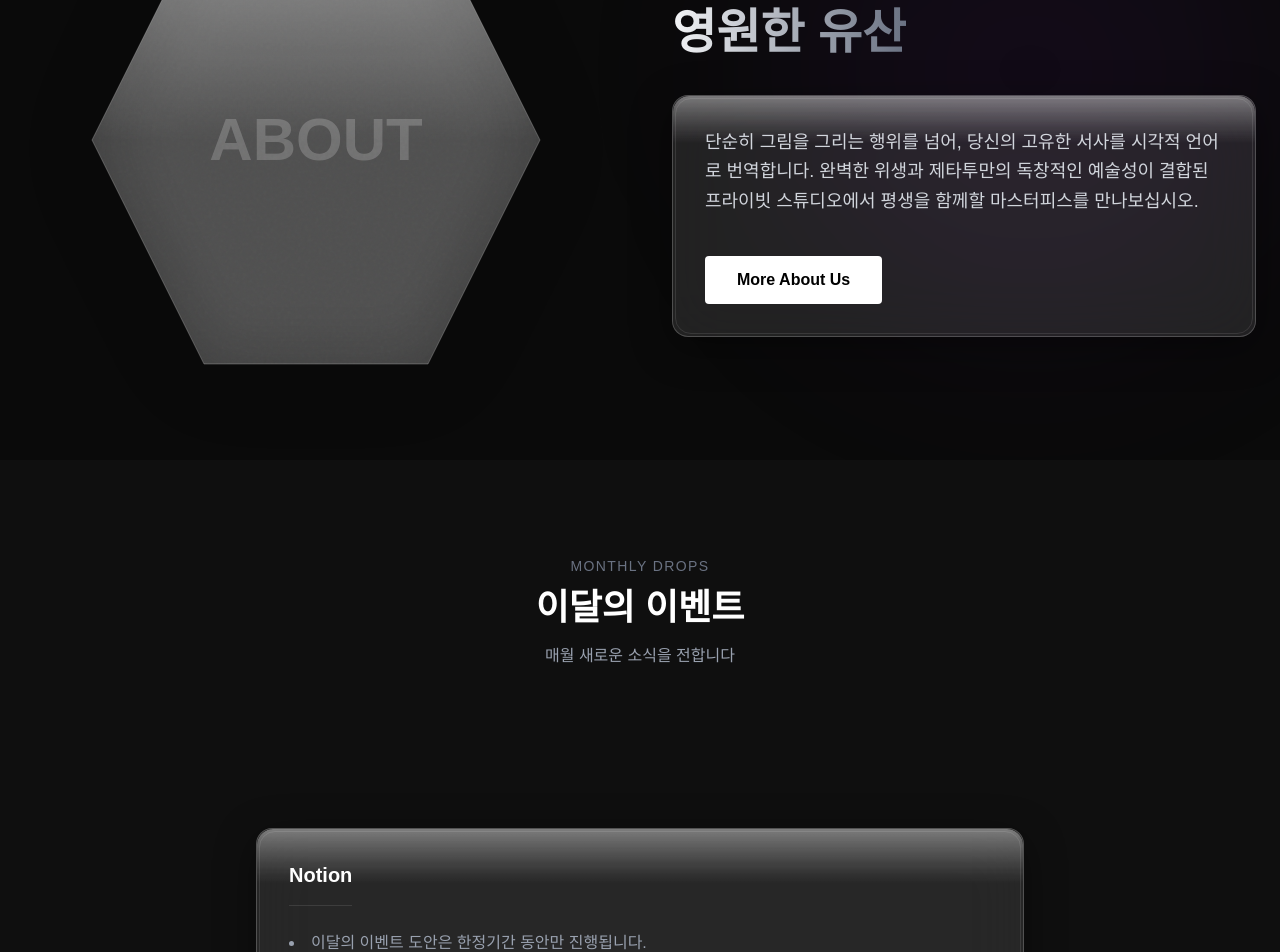
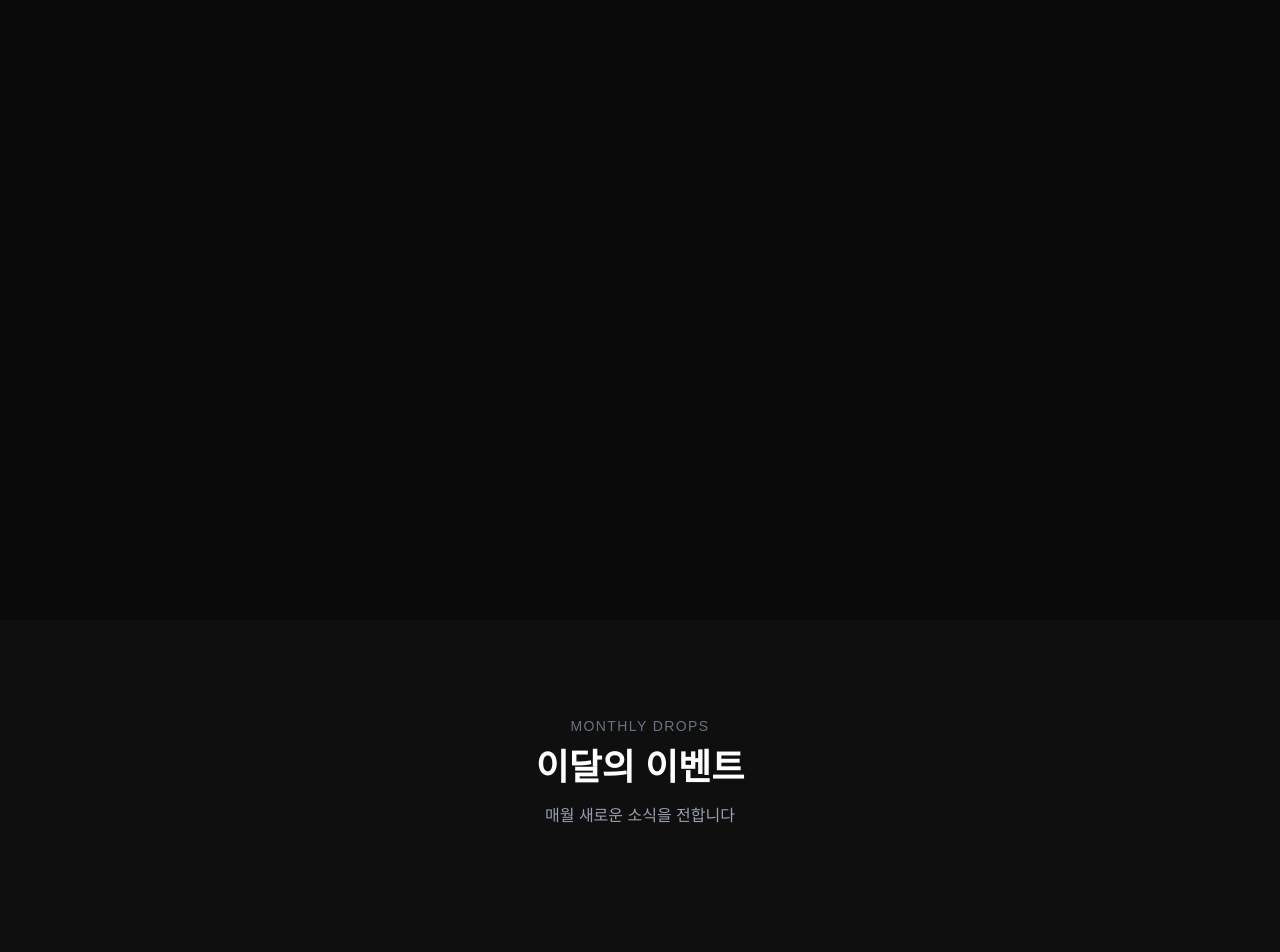
Before and after one commit to cafeina3325-lab/New-3, a Next.js app: page / in a window 1280 px wide. Shown: the part 980-1932 px from the top of the page. Built offline with nearby package versions, Linux system fonts and the light colour scheme.

Commit message:
Update Sections B and C

```diff
--- a/src/components/sections/SectionB.tsx
+++ b/src/components/sections/SectionB.tsx
@@ -1,48 +1,8 @@
-import Link from "next/link";
-import GlassHexagon from "../ui/GlassHexagon";
-
 export default function SectionB() {
     return (
-        <section className="py-24 bg-neutral-950 relative overflow-hidden">
-            {/* Background Elements */}
-            <div className="absolute top-0 right-0 w-[500px] h-[500px] bg-purple-900/10 rounded-full blur-[100px] pointer-events-none" />
-
-            <div className="container mx-auto px-6 relative z-10">
-                <div className="flex flex-col md:flex-row items-center gap-16">
-                    {/* Visual Side */}
-                    <div className="w-full md:w-1/2 flex justify-center">
-                        <div className="relative w-full max-w-md aspect-square">
-                            <GlassHexagon className="w-full h-full flex items-center justify-center p-8">
-                                <span className="text-white/20 text-6xl font-bold">ABOUT</span>
-                            </GlassHexagon>
-                        </div>
-                    </div>
-
-                    {/* Content Side */}
-                    <div className="w-full md:w-1/2">
-                        <h2 className="text-4xl md:text-5xl font-bold text-white mb-8 leading-tight">
-                            피부 위에 새겨지는<br />
-                            <span className="text-transparent bg-clip-text bg-gradient-to-r from-gray-100 to-gray-500">
-                                영원한 유산
-                            </span>
-                        </h2>
-                        <div className="glass-panel p-8 rounded-2xl border-white/5 space-y-6">
-                            <p className="text-gray-300 leading-relaxed text-lg">
-                                단순히 그림을 그리는 행위를 넘어, 당신의 고유한 서사를 시각적 언어로 번역합니다.
-                                완벽한 위생과 제타투만의 독창적인 예술성이 결합된 프라이빗 스튜디오에서
-                                평생을 함께할 마스터피스를 만나보십시오.
-                            </p>
-                            <div className="pt-4">
-                                <Link href="/about">
-                                    <button className="px-8 py-3 bg-white text-black font-bold rounded hover:bg-gray-200 transition-colors">
-                                        More About Us
-                                    </button>
-                                </Link>
-                            </div>
-                        </div>
-                    </div>
-                </div>
-            </div>
+        <section id="section-b" className="bg-neutral-950 min-h-screen w-full flex items-center justify-center">
+            {/* Section B exists but content is purposely empty as per design request.
+                 min-h-screen ensures it occupies space on the page. */}
         </section>
     );
 }
--- a/src/components/sections/SectionC.tsx
+++ b/src/components/sections/SectionC.tsx
@@ -1,12 +1,13 @@
 import GlassHexagon from "../ui/GlassHexagon";
+import Image from "next/image";
 
 export default function SectionC() {
     const events = [
-        { id: 1, title: "Event 1", desc: "Limited Edition" },
-        { id: 2, title: "Event 2", desc: "Special Offer" },
-        { id: 3, title: "Event 3", desc: "New Arrival" },
-        { id: 4, title: "Event 4", desc: "Artist Collab" },
-        { id: 5, title: "Event 5", desc: "Seasonal Style" },
+        { id: 1, title: "Event 1", desc: "Limited Edition", image: "https://placehold.co/600x600/1a1a1a/FFF?text=Event+1" },
+        { id: 2, title: "Event 2", desc: "Special Offer", image: "https://placehold.co/600x600/2a2a2a/FFF?text=Event+2" },
+        { id: 3, title: "Event 3", desc: "New Arrival", image: "https://placehold.co/600x600/333333/FFF?text=Event+3" },
+        { id: 4, title: "Event 4", desc: "Artist Collab", image: "https://placehold.co/600x600/444444/FFF?text=Event+4" },
+        { id: 5, title: "Event 5", desc: "Seasonal Style", image: "https://placehold.co/600x600/555555/FFF?text=Event+5" },
     ];
 
     return (
@@ -24,8 +25,27 @@ export default function SectionC() {
                 <div className="flex overflow-x-auto pb-12 gap-8 snap-x snap-mandatory scrollbar-hide mb-12 px-4 justify-start md:justify-center">
                     {events.map((event) => (
                         <div key={event.id} className="snap-center shrink-0 transition-transform hover:-translate-y-2 duration-300">
-                            <GlassHexagon className="w-[280px] h-[320px] flex items-center justify-center group">
-                                <span className="text-2xl text-white/50 group-hover:text-white transition-colors">{event.desc}</span>
+                            <GlassHexagon className="w-[280px] h-[320px] relative group overflow-hidden">
+                                {/* Image Background */}
+                                <div className="absolute inset-0 z-0">
+                                    <Image
+                                        src={event.image}
+                                        alt={event.title}
+                                        fill
+                                        className="object-cover opacity-60 group-hover:opacity-80 transition-opacity duration-500 group-hover:scale-110"
+                                        unoptimized
+                                    />
+                                    <div className="absolute inset-0 bg-gradient-to-t from-black/90 via-black/40 to-transparent" />
+                                </div>
+
+                                {/* Content Overlay */}
+                                <div className="absolute inset-0 z-10 flex flex-col justify-end p-8">
+                                    <span className="text-xs font-bold text-cyan-400 tracking-wider mb-2 opacity-0 group-hover:opacity-100 transform translate-y-4 group-hover:translate-y-0 transition-all duration-300">
+                                        monthly drop
+                                    </span>
+                                    <h3 className="text-2xl font-bold text-white mb-1">{event.title}</h3>
+                                    <p className="text-sm text-gray-300 transform translate-y-0 group-hover:-translate-y-1 transition-transform duration-300">{event.desc}</p>
+                                </div>
                             </GlassHexagon>
                         </div>
                     ))}
```
